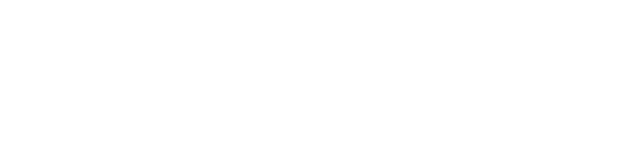
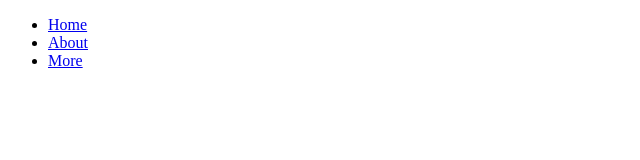
Before and after one commit to zenzerophotos/internal_styles, a plain HTML site: page html/more.html in a window 1280 px wide. Shown: the whole page, without its empty margins (0-640 px from the left). Drawn offline with Linux system fonts and the light colour scheme.

Commit message:
maybe more

```diff
--- a/html/more.html
+++ b/html/more.html
@@ -1,9 +1,22 @@
 <!DOCTYPE html>
 <html>
   <head>
-    <title></title>
+    <style >
+    nav{
+      height: 3em;
+    }
+    </style>
+
+    <title>internal styles</title>
   </head>
   <body>
+    <nav>
+      <ul>
+        <li><a href="/">Home</a></li>
+        <li><a href="/about">About</a></li>
+          <li><a href="/more">More</a></li>
+      </ul>
+    </nav>
 
   </body>
 </html>
```
Also changed, not shown: html/about.html (+1 -0 lines), html/index.html (+1 -0 lines).
